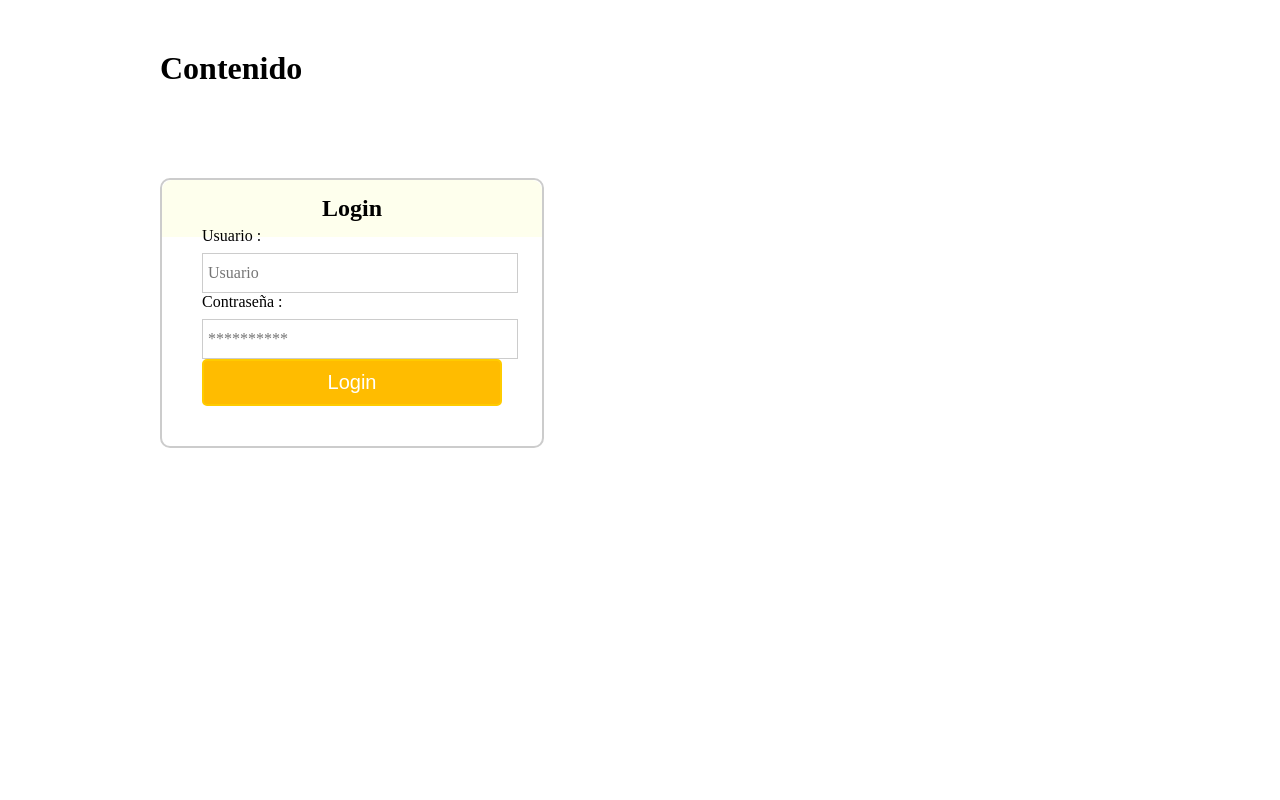
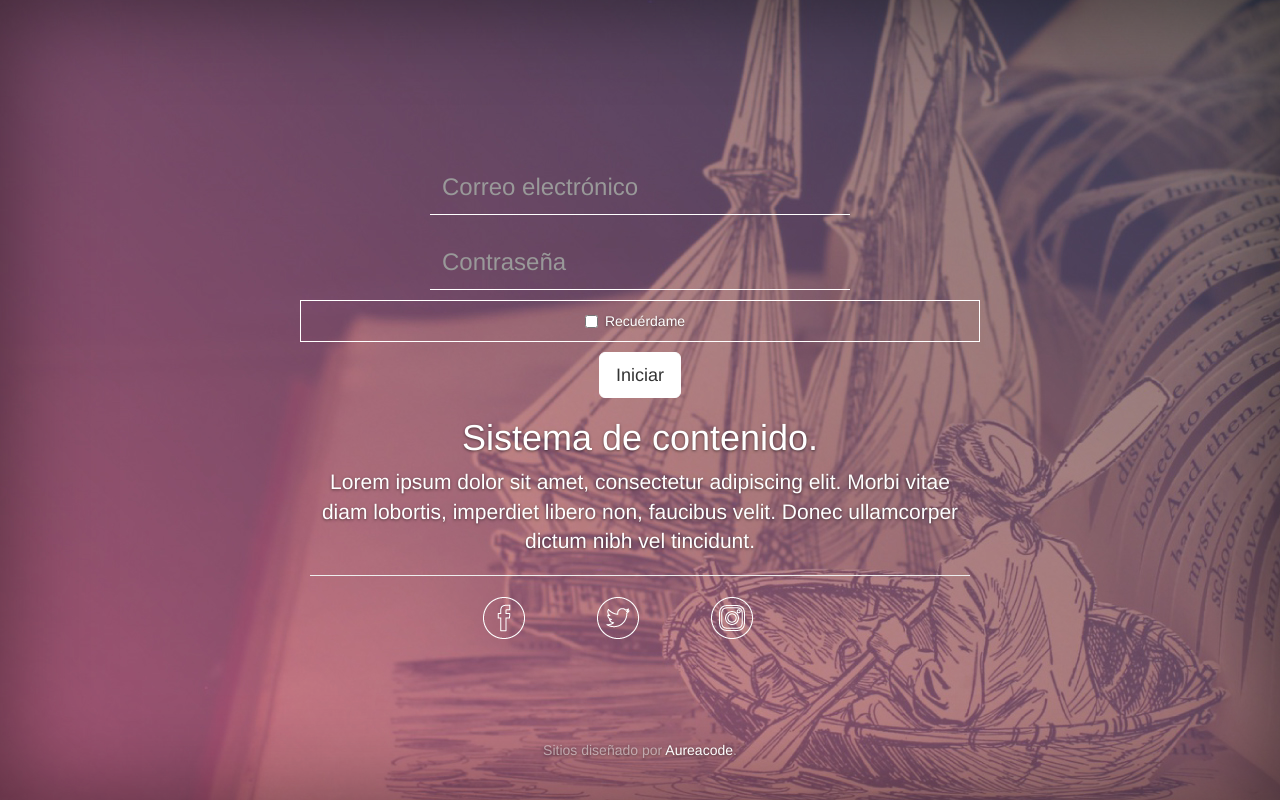
Before and after one commit to elenoGH/csystem_content, a PHP site: page /dashboard/ in a window 1280 px wide. Run offline with PHP 8.4, Linux system fonts and the light colour scheme; some libraries are stand-ins or nearby versions.

Commit message:
agregar diseño y funcionalidad a login

```diff
--- a/application/controllers/login.php
+++ b/application/controllers/login.php
@@ -3,12 +3,12 @@
 session_start(); // Starting Session
 $error = ''; // Variable To Store Error Message
 if (isset($_POST['submit'])) {
-    if (empty($_POST['username']) || empty($_POST['password'])) {
-        $error = "Username or Password is invalid";
+    if (empty($_POST['inputEmail']) || empty($_POST['inputPassword'])) {
+        $error = "Correo o contraseña incorrecta!";
     } else {
 // Define $username and $password
-        $username = $_POST['username'];
-        $password = $_POST['password'];
+        $username = $_POST['inputEmail'];
+        $password = $_POST['inputPassword'];
 // Establishing Connection with Server by passing server_name, user_id and password as a parameter
         $connection = mysql_connect("localhost", "root", "");
 // To protect MySQL injection for Security purpose
@@ -19,7 +19,7 @@ if (isset($_POST['submit'])) {
 // Selecting Database
         $db = mysql_select_db("csystem", $connection);
 // SQL query to fetch information of registerd users and finds user match.
-        $query = mysql_query("select * from user where password='$password' AND username='$username'", $connection);
+        $query = mysql_query("select * from tbl_usuario where password='$password' AND email='$username'", $connection);
         $rows = mysql_num_rows($query);
         if ($rows == 1) {
             $_SESSION['login_user'] = $username; // Initializing Session
@@ -34,7 +34,7 @@ if (isset($_POST['submit'])) {
             }
 
         } else {
-            $error = "Username or Password is invalid";
+            $error = "Usuario o contraseña Invalida";
         }
         mysql_close($connection); // Closing Connection
     }
--- a/application/models/session.php
+++ b/application/models/session.php
@@ -8,9 +8,9 @@ session_start(); // Starting Session
 // Storing Session
 $user_check = $_SESSION['login_user'];
 // SQL Query To Fetch Complete Information Of User
-$ses_sql = mysql_query("select username from user where username='$user_check'", $connection);
+$ses_sql = mysql_query("select email from tbl_usuario where email='$user_check'", $connection);
 $row = mysql_fetch_assoc($ses_sql);
-$login_session = $row['username'];
+$login_session = $row['email'];
 if (!isset($login_session)) {
     mysql_close($connection); // Closing Connection
     header('Location: index.php'); // Redirecting To Home Page
--- a/assets/css/style.css
+++ b/assets/css/style.css
@@ -1,82 +1,64 @@
-/*
-To change this license header, choose License Headers in Project Properties.
-To change this template file, choose Tools | Templates
-and open the template in the editor.
-*/
-/*
-    Created on : 24/07/2017, 04:51:12 PM
-    Author     : Design
-*/
+/***diseño imagenes redes sociales***/
 
-@import http://fonts.googleapis.com/css?family=Raleway;
-/*----------------------------------------------
-CSS Settings For HTML Div ExactCenter
-------------------------------------------------*/
-#main {
-width:960px;
-margin:50px auto;
-font-family:raleway
+ul {
+    list-style-type: none;
 }
-span {
-color:red
+
+li {
+    display: inline-block;
 }
-h2 {
-background-color:#FEFFED;
-text-align:center;
-border-radius:10px 10px 0 0;
-margin:-10px -40px;
-padding:15px
+
+input[type="checkbox"][id^="cb"] {
+    display: none;
 }
-hr {
-border:0;
-border-bottom:1px solid #ccc;
-margin:10px -40px;
-margin-bottom:30px
+
+label {
+    border: 1px solid #fff;
+    padding: 10px;
+    display: block;
+    position: relative;
+    margin: 10px;
+    cursor: pointer;
 }
-#login {
-width:300px;
-float:left;
-border-radius:10px;
-font-family:raleway;
-border:2px solid #ccc;
-padding:10px 40px 25px;
-margin-top:70px
+
+label:before {
+    background-color: white;
+    color: white;
+    content: " ";
+    display: block;
+    border-radius: 50%;
+    border: 1px solid grey;
+    position: absolute;
+    top: -5px;
+    left: -5px;
+    width: 25px;
+    height: 25px;
+    text-align: center;
+    line-height: 28px;
+    transition-duration: 0.4s;
+    transform: scale(0);
 }
-input[type=text],input[type=password] {
-width:99.5%;
-padding:10px;
-margin-top:8px;
-border:1px solid #ccc;
-padding-left:5px;
-font-size:16px;
-font-family:raleway
+
+label img {
+    height: 100px;
+    width: 100px;
+    transition-duration: 0.2s;
+    transform-origin: 50% 50%;
 }
-input[type=submit] {
-width:100%;
-background-color:#FFBC00;
-color:#fff;
-border:2px solid #FFCB00;
-padding:10px;
-font-size:20px;
-cursor:pointer;
-border-radius:5px;
-margin-bottom:15px
+
+:checked + label {
+    border-color: #ddd;
 }
-#profile {
-padding:50px;
-border:1px dashed grey;
-font-size:20px;
-background-color:#DCE6F7
+
+:checked + label:before {
+    content: "✓";
+    background-color: grey;
+    transform: scale(1);
 }
-#logout {
-float:right;
-padding:5px;
-border:dashed 1px gray
+
+:checked + label img {
+    transform: scale(0.9);
+    box-shadow: 0 0 5px #333;
+    z-index: -1;
 }
-a {
-text-decoration:none;
-color:#6495ed
-}
-i {
-color:#6495ed
-}
+/***end diseño imagenes redes sociales***/
--- a/index.php
+++ b/index.php
@@ -5,32 +5,101 @@ if (isset($_SESSION['login_user'])) {
     if (isset($_SESSION['rol_user'])) {
         if ($_SESSION['rol_user'] == 1) {
             header("location: application/views/down_contenido.php");
-        }else {
+        } else {
             header("location: application/views/up_contenido.php");
         }
     }
 }
 ?>
 <!DOCTYPE html>
-<html>
+<html lang="en">
     <head>
-        <title>Login</title>
+        <meta charset="utf-8">
+        <meta http-equiv="X-UA-Compatible" content="IE=edge">
+        <meta name="viewport" content="width=device-width, initial-scale=1">
+        <!-- The above 3 meta tags *must* come first in the head; any other head content must come *after* these tags -->
+        <meta name="description" content="">
+        <meta name="author" content="">
+        <link rel="icon" href="#">
+
+        <title>Sistema de contenido </title>
+        <!-- Bootstrap core CSS -->
+        <link href="assets/css/bootstrap.min.css" rel="stylesheet">
+
+        <!-- IE10 viewport hack for Surface/desktop Windows 8 bug -->
+        <link href="assets/css/ie10-viewport-bug-workaround.css" rel="stylesheet">
+
+        <!--css general-->
         <link href="assets/css/style.css" rel="stylesheet" type="text/css">
+        <!-- Custom styles for this template -->
+        <link href="assets/css/cover.css" rel="stylesheet">
+        <link rel="stylesheet" type="text/css" href="assets/css/miestilo.css">
+        <!-- Just for debugging purposes. Don't actually copy these 2 lines! -->
+        <!--[if lt IE 9]><script src="../../assets/js/ie8-responsive-file-warning.js"></script><![endif]-->
+        <script src="assets/js/ie-emulation-modes-warning.js"></script>
+
+        <!-- HTML5 shim and Respond.js for IE8 support of HTML5 elements and media queries -->
+        <!--[if lt IE 9]>
+          <script src="https://oss.maxcdn.com/html5shiv/3.7.3/html5shiv.min.js"></script>
+          <script src="https://oss.maxcdn.com/respond/1.4.2/respond.min.js"></script>
+        <![endif]-->
     </head>
     <body>
-        <div id="main">
-            <h1>Contenido</h1>
-            <div id="login">
-                <h2>Login</h2>
-                <form action="" method="post">
-                    <label>Usuario :</label>
-                    <input id="name" name="username" placeholder="Usuario" type="text">
-                    <label>Contraseña :</label>
-                    <input id="password" name="password" placeholder="**********" type="password">
-                    <input name="submit" type="submit" value=" Login ">
-                    <span><?php echo $error; ?></span>
-                </form>
+        <div class="site-wrapper" style="background:url(assets/images/bg.jpg) no-repeat;">
+            <div class="site-wrapper-inner">
+                <div class="cover-container ">
+                    <form class="form-signin" action="" method="post">
+                        <label for="inputEmail" class="sr-only">Correo electrónico</label>
+                        <input type="email" id="inputEmail" name="inputEmail"
+                               class="form-control" placeholder="Correo electrónico"
+                               required autofocus>
+                        <br />
+                        <label for="inputPassword" class="sr-only">Contraseña</label>
+                        <input type="password" id="inputPassword" name="inputPassword"
+                               class="form-control" placeholder="Contraseña"
+                               required>
+                        <div class="checkbox">
+                            <label>
+                                <input type="checkbox" value="remember-me"> Recuérdame
+                            </label>
+                        </div>
+                        <p class="lead">
+                            <input name="submit" type="submit" value="Iniciar" class="btn btn-lg btn-default">
+                        </p>
+                        <span><?php echo $error; ?></span>
+                    </form>
+
+                    <div class="inner cover">
+                        <h1 class="cover-heading">Sistema de contenido.</h1>
+                        <p class="lead">Lorem ipsum dolor sit amet, consectetur adipiscing elit. Morbi vitae diam lobortis, imperdiet libero non, faucibus velit. Donec ullamcorper dictum nibh vel tincidunt.</p>
+                        <hr />
+
+                    </div>
+                    <div class=" row">
+                        <div class="col-md-2"></div>
+                        <div class="col-md-8">
+                            <div class="btnRed"><button class="fb"></button></div>
+                            <div class="btnRed"><button class="tw"></button></div>
+                            <div class="btnRed"><button class="int"></button></div>
+                        </div>
+                        <div class="col-md-2"></div>
+                    </div>
+                    <div class="mastfoot">
+                        <div class="inner">
+                            <p>Sitios diseñado por  <a href="#">Aureacode</a>.</p>
+                        </div>
+                    </div>
+                </div>
             </div>
         </div>
+
+        <!-- Bootstrap core JavaScript
+        ================================================== -->
+        <!-- Placed at the end of the document so the pages load faster -->
+        <script src="https://ajax.googleapis.com/ajax/libs/jquery/1.12.4/jquery.min.js"></script>
+        <script>window.jQuery || document.write('<script src="assets/js/jquery.min.js"><\/script>')</script>
+        <script src="assets/js/bootstrap.min.js"></script>
+        <!-- IE10 viewport hack for Surface/desktop Windows 8 bug -->
+        <script src="assets/js/ie10-viewport-bug-workaround.js"></script>
     </body>
 </html>
```
Also changed, not shown: application/controllers/up_cont.php (+26 -5 lines), application/views/up_contenido.php (+22 -12 lines), assets/js/general.js (added, +13 -0 lines), assets/js/up_cont.js (added, +40 -0 lines).
